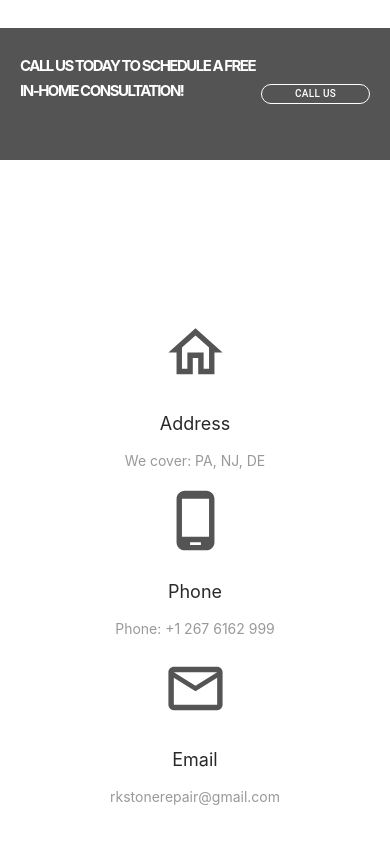
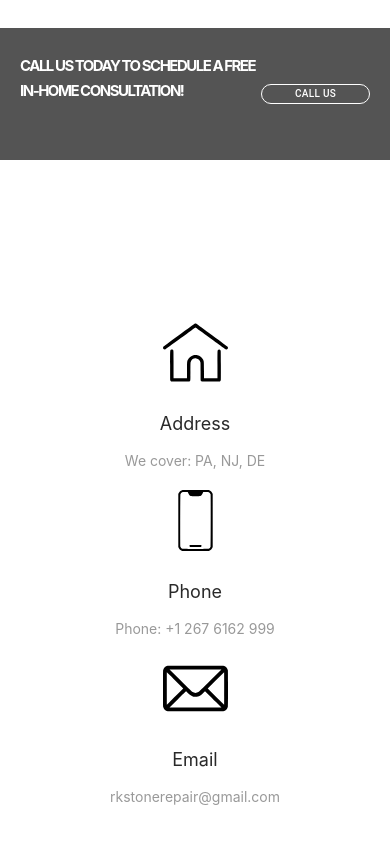
Before and after one commit to GoDfreE25/landing-page, a React (Create React App) app: page / in a window 390 px wide. Shown: the part 1403-2247 px from the top of the page. Built offline with nearby package versions, Linux system fonts and the light colour scheme.

Commit message:
Change home, phone, mail icon

```diff
--- a/src/component/footer/footer.js
+++ b/src/component/footer/footer.js
@@ -1,9 +1,6 @@
-import HomeOutlinedIcon from "@mui/icons-material/HomeOutlined";
-import PhoneAndroidOutlinedIcon from "@mui/icons-material/PhoneAndroidOutlined";
-import EmailOutlinedIcon from "@mui/icons-material/EmailOutlined";
-import FacebookOutlinedIcon from "@mui/icons-material/FacebookOutlined";
-import TwitterIcon from "@mui/icons-material/Twitter";
-import InstagramIcon from "@mui/icons-material/Instagram";
+import { HomeIcon } from "../../icon/home";
+import { PhoneIcon } from "../../icon/phone";
+import { MailIcon } from "../../icon/mail";
 import "./footer.scss";
 
 function Footer() {
@@ -14,7 +11,7 @@ function Footer() {
           <div className="grid grid--tablet">
             <div className="grid__item grid__item--t--1-2 grid__item--d--1-4">
               <div className="footer__widget-container">
-                <HomeOutlinedIcon className="footer__widget-icon" />
+                <HomeIcon className="footer__widget-icon" />
                 <h4 className="footer__widget-title">Address</h4>
                 <h4 className="footer__widget-subtitle">
                   We cover: PA, NJ, DE
@@ -23,7 +20,7 @@ function Footer() {
             </div>
             <div className="grid__item grid__item--t--3-4 grid__item--d--5-8">
               <div className="footer__widget-container">
-                <PhoneAndroidOutlinedIcon className="footer__widget-icon" />
+                <PhoneIcon className="footer__widget-icon" />
                 <h4 className="footer__widget-title">Phone</h4>
                 <h4 className="footer__widget-subtitle">
                   Phone: +1 267 6162 999
@@ -32,7 +29,7 @@ function Footer() {
             </div>
             <div className="grid__item grid__item--t--5-6 grid__item--d--9-12">
               <div className="footer__widget-container">
-                <EmailOutlinedIcon className="footer__widget-icon" />
+                <MailIcon className="footer__widget-icon" />
                 <h4 className="footer__widget-title">Email</h4>
                 <h4 className="footer__widget-subtitle">
                   rkstonerepair@gmail.com
--- a/src/component/footer/footer.scss
+++ b/src/component/footer/footer.scss
@@ -18,12 +18,9 @@
       }
     }
     &-icon {
+      width: 65px;
+      height: 65px;
       margin-bottom: 30px;
-      &.MuiSvgIcon-root {
-        color: $main;
-        width: 65px;
-        height: 65px;
-      }
     }
     &-title {
       color: $main-black;
--- /dev/null
+++ b/src/icon/home.jsx
@@ -0,0 +1,36 @@
+export const HomeIcon = ({ ...props }) => (
+  <svg
+    version="1.0"
+    xmlns="http://www.w3.org/2000/svg"
+    width="512.000000pt"
+    height="512.000000pt"
+    viewBox="0 0 512.000000 512.000000"
+    preserveAspectRatio="xMidYMid meet"
+    {...props}
+  >
+    <g
+      transform="translate(0.000000,512.000000) scale(0.100000,-0.100000)"
+      fill="#000000"
+      stroke="none"
+    >
+      <path
+        d="M2491 4819 c-19 -12 -579 -419 -1244 -906 -780 -572 -1216 -897
+ -1228 -917 -65 -106 61 -240 171 -183 14 7 549 397 1190 867 641 469 1172 854
+ 1180 854 8 0 546 -389 1194 -864 1104 -808 1182 -863 1225 -867 108 -9 179
+ 108 119 197 -14 21 -470 361 -1203 898 -649 475 -1207 882 -1239 903 -69 45
+ -113 50 -165 18z"
+      />
+      <path
+        d="M626 2770 c-65 -42 -61 36 -64 -1190 -2 -613 0 -1139 3 -1169 5 -41
+ 14 -61 40 -90 l33 -36 711 -3 c786 -3 751 -5 791 61 19 31 20 55 20 709 0 463
+ 4 694 11 730 44 208 249 347 455 309 164 -30 289 -149 323 -309 7 -36 11 -267
+ 11 -730 0 -654 1 -678 20 -709 40 -66 5 -64 791 -61 l711 3 33 36 c26 29 35
+ 49 40 90 3 30 5 556 3 1169 -3 1044 -4 1117 -21 1147 -48 89 -185 84 -232 -7
+ -13 -25 -15 -175 -15 -1105 l0 -1075 -529 0 -530 0 -4 628 c-4 700 -4 693 -75
+ 831 -90 173 -252 303 -433 346 -85 20 -243 19 -325 -1 -179 -45 -353 -189
+ -433 -357 -65 -138 -64 -119 -68 -815 l-4 -632 -530 0 -529 0 0 1075 c0 1173
+ 3 1107 -56 1154 -35 28 -108 28 -148 1z"
+      />
+    </g>
+  </svg>
+);
--- /dev/null
+++ b/src/icon/mail.jsx
@@ -0,0 +1,31 @@
+export const MailIcon = ({ ...props }) => (
+  <svg
+    version="1.0"
+    xmlns="http://www.w3.org/2000/svg"
+    width="512.000000pt"
+    height="512.000000pt"
+    viewBox="0 0 512.000000 512.000000"
+    preserveAspectRatio="xMidYMid meet"
+    {...props}
+  >
+    <g
+      transform="translate(0.000000,512.000000) scale(0.100000,-0.100000)"
+      fill="#000000"
+      stroke="none"
+    >
+      <path
+        d="M361 4349 c-172 -34 -318 -182 -351 -358 -14 -74 -14 -2788 0 -2862
+ 34 -180 179 -325 359 -359 74 -14 4308 -14 4382 0 180 34 325 179 359 359 14
+ 74 14 2788 0 2862 -34 180 -179 325 -359 359 -67 12 -4325 12 -4390 -1z m3364
+ -1165 c-600 -597 -897 -886 -935 -909 -140 -85 -320 -85 -460 0 -38 23 -335
+ 312 -935 909 l-880 875 2045 0 2045 0 -880 -875z m-2530 -223 l400 -401 -500
+ -501 c-275 -275 -566 -564 -647 -641 l-148 -140 0 1282 0 1282 248 -240 c136
+ -132 427 -421 647 -641z m3623 -1043 l-3 -643 -645 643 -645 642 645 642 645
+ 642 3 -642 c1 -353 1 -931 0 -1284z m-2903 321 c181 -182 286 -255 435 -301
+ 63 -19 97 -23 210 -23 154 0 234 19 350 82 86 46 131 84 277 226 l122 120 238
+ -231 c131 -127 422 -415 648 -641 l410 -411 -2045 0 -2045 1 643 639 c354 352
+ 646 640 650 640 4 0 52 -45 107 -101z"
+      />
+    </g>
+  </svg>
+);
--- /dev/null
+++ b/src/icon/phone.jsx
@@ -0,0 +1,34 @@
+export const PhoneIcon = ({ ...props }) => (
+  <svg
+    version="1.0"
+    xmlns="http://www.w3.org/2000/svg"
+    width="512.000000pt"
+    height="512.000000pt"
+    viewBox="0 0 512.000000 512.000000"
+    preserveAspectRatio="xMidYMid meet"
+    {...props}
+  >
+    <g
+      transform="translate(0.000000,512.000000) scale(0.100000,-0.100000)"
+      fill="#000000"
+      stroke="none"
+    >
+      <path
+        d="M1506 4949 c-62 -15 -153 -68 -197 -116 -22 -24 -55 -74 -72 -111
+l-32 -67 0 -2096 0 -2095 37 -76 c45 -91 103 -147 196 -191 l67 -32 1055 0
+1055 0 67 32 c93 44 151 100 196 191 l37 76 0 2096 0 2096 -37 76 c-45 91
+-103 147 -196 191 l-67 32 -1035 2 c-604 1 -1051 -3 -1074 -8z m498 -257 c61
+-121 107 -174 175 -197 66 -22 696 -22 762 0 68 23 114 76 175 197 l54 108
+191 0 c121 0 207 -4 233 -12 55 -16 138 -99 154 -154 18 -60 18 -4088 0 -4148
+-16 -55 -99 -138 -154 -154 -60 -17 -2008 -17 -2068 0 -55 16 -138 99 -154
+154 -18 60 -18 4088 0 4148 15 51 99 137 148 153 20 6 119 11 232 12 l198 1
+54 -108z"
+      />
+      <path
+        d="M2105 615 c-16 -15 -25 -36 -25 -55 0 -19 9 -40 25 -55 l24 -25 431
+0 431 0 24 25 c16 15 25 36 25 55 0 19 -9 40 -25 55 l-24 25 -431 0 -431 0
+-24 -25z"
+      />
+    </g>
+  </svg>
+);
```
